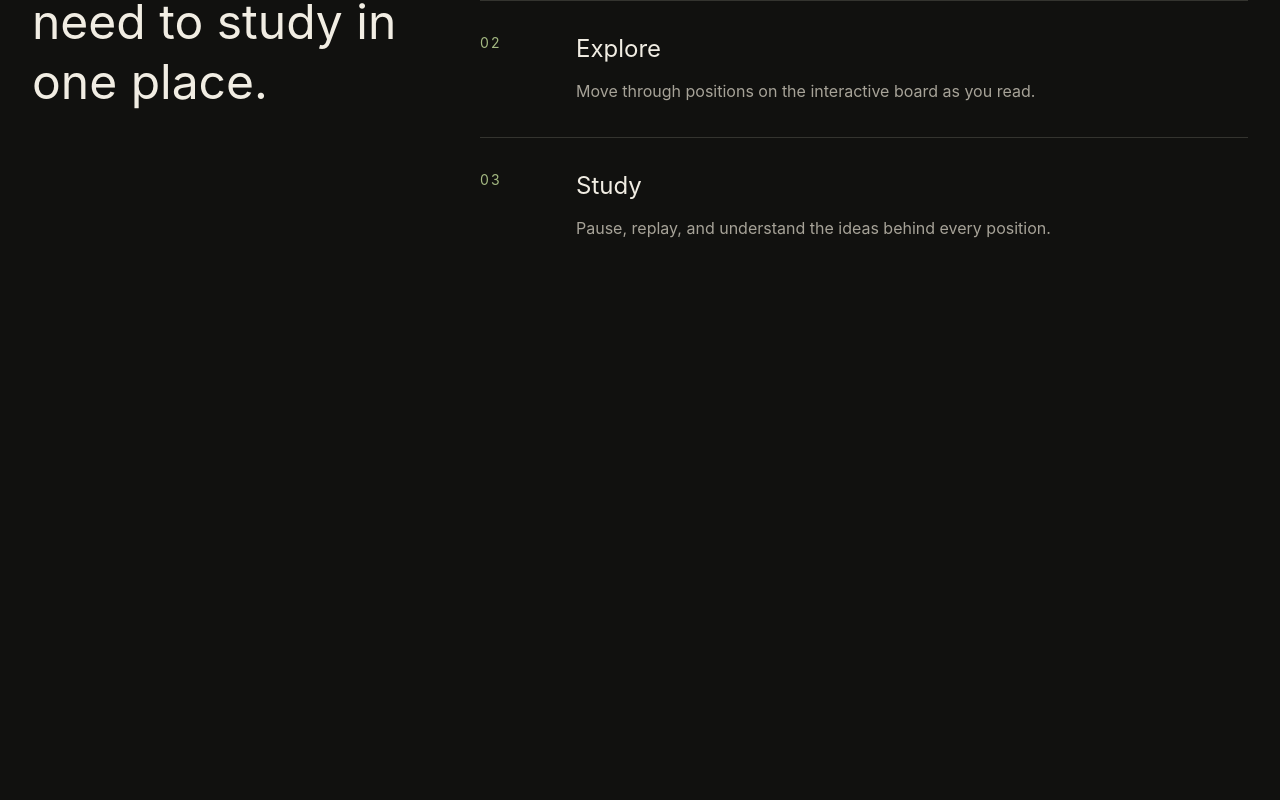
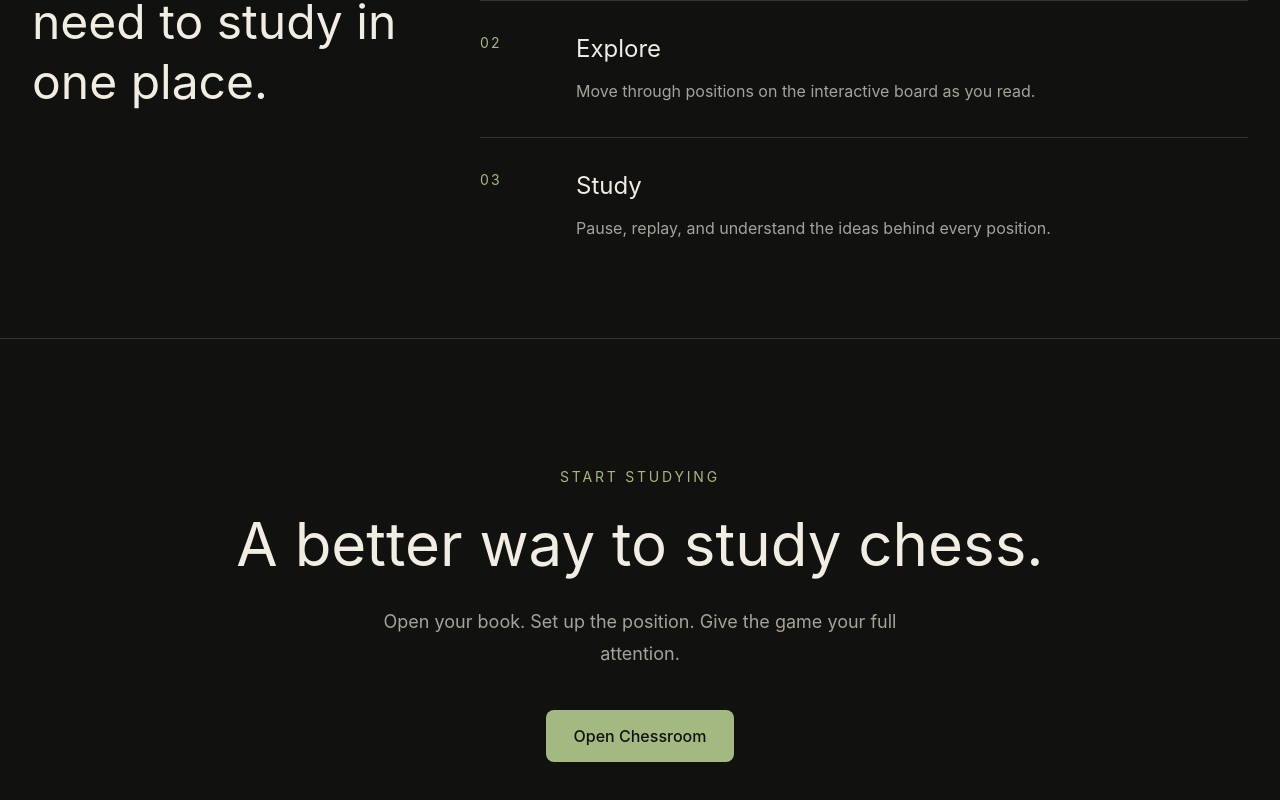
Before and after one commit to NotSuzpicious/chessroom, a React (Vite) app: page / in a window 1280 px wide. Shown: the part 2152-2952 px from the top of the page. Before the commit the page ends 2490 px from the top, so only its background shows below. Built offline with nearby package versions, Linux system fonts and the light colour scheme.

Commit message:
Add landing page closing CTA

```diff
--- a/src/App.tsx
+++ b/src/App.tsx
@@ -2,6 +2,7 @@
 import HowItWorks from './components/HowItWorks'
 import Navbar from './components/Navbar'
 import StudyPreview from './components/StudyPreview'
+import CTA from './components/CTA'
 
 function App() {
   return (
@@ -12,6 +13,7 @@
         <Hero />
         <StudyPreview />
         <HowItWorks />
+        <CTA />
       </main>
     </div>
   )
--- /dev/null
+++ b/src/components/CTA.tsx
@@ -0,0 +1,29 @@
+function CTA() {
+  return (
+    <section className="border-t border-[var(--color-border)]">
+      <div className="mx-auto max-w-4xl px-6 py-32 text-center lg:px-8">
+        <p className="text-sm uppercase tracking-[0.2em] text-[var(--color-accent)]">
+          Start studying
+        </p>
+
+        <h2 className="mt-5 font-[var(--font-display)] text-5xl leading-tight text-[var(--color-text-primary)] sm:text-6xl">
+          A better way to study chess.
+        </h2>
+
+        <p className="mx-auto mt-6 max-w-xl text-lg leading-8 text-[var(--color-text-secondary)]">
+          Open your book. Set up the position. Give the game your full
+          attention.
+        </p>
+
+        <a
+          href="/study"
+          className="mt-10 inline-block rounded-lg bg-[var(--color-accent)] px-7 py-3.5 font-medium text-[var(--color-background)] transition-all hover:-translate-y-0.5 hover:opacity-90"
+        >
+          Open Chessroom
+        </a>
+      </div>
+    </section>
+  )
+}
+
+export default CTA
```
